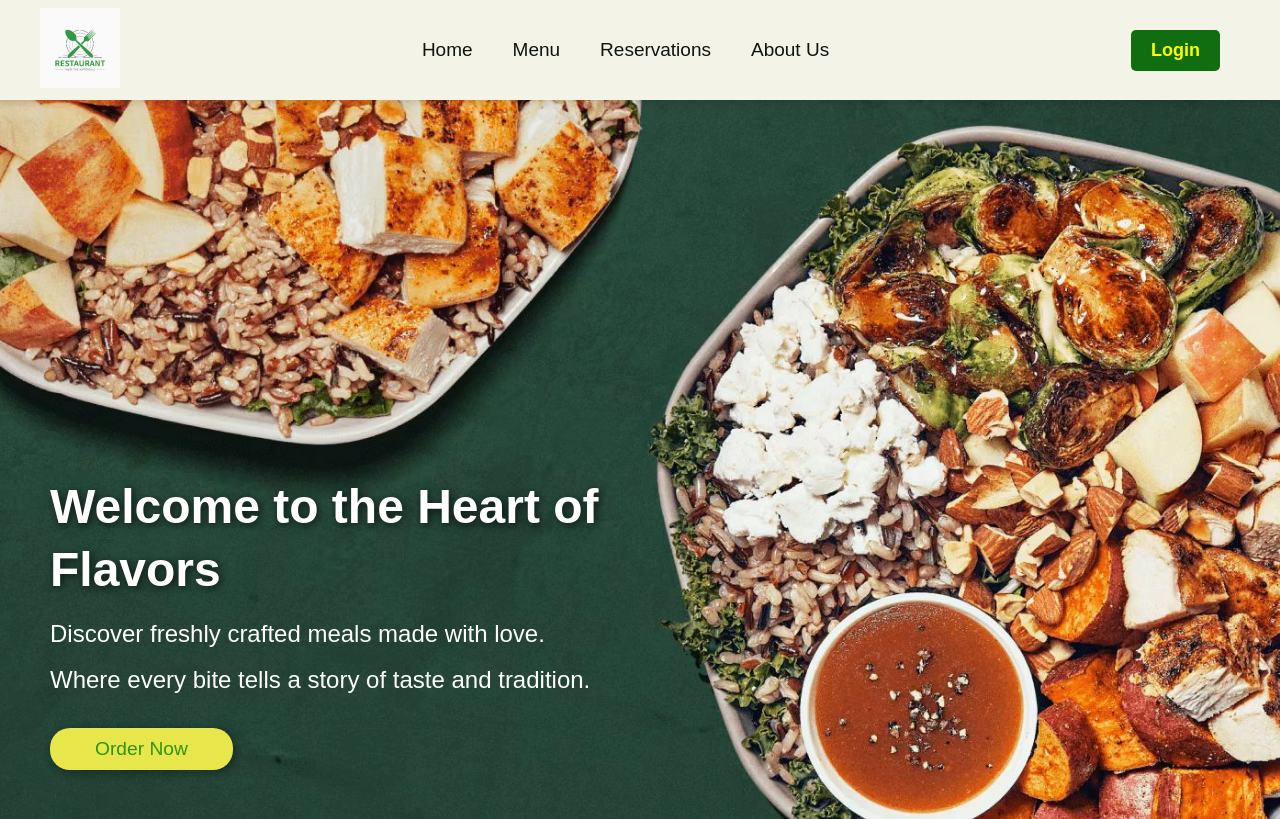
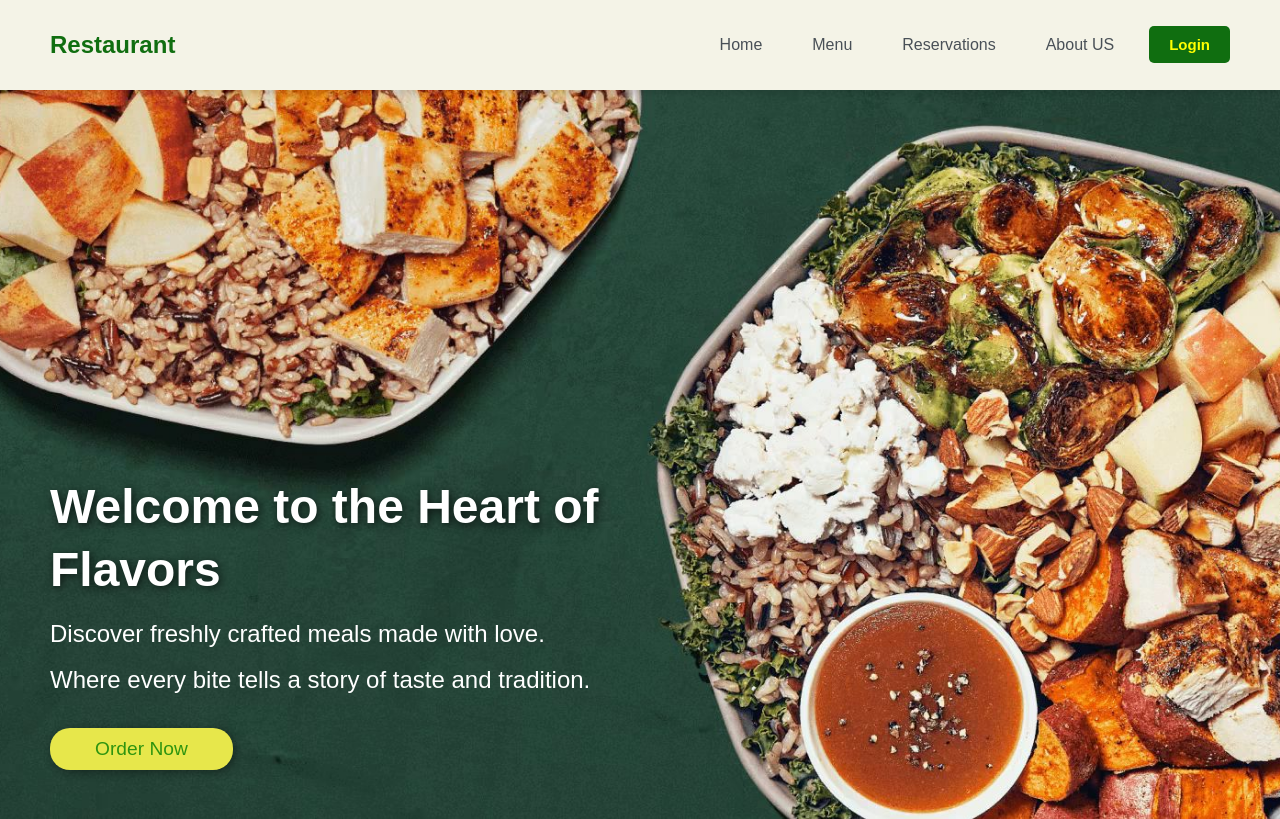
Before and after one commit to altonasllani/Restaurant, a PHP site: page / in a window 1280 px wide. Shown: the top 819 px of the page. Run offline with PHP 8.4, Linux system fonts and the light colour scheme.

Commit message:
added responsive for header

```diff
--- a/about.html
+++ b/about.html
@@ -23,7 +23,7 @@
                 <li><a href="about.html" class="active">About Us</a></li>
             </ul>
         </nav>
-        <a href="#" class="login-button">Login</a>
+        <a href="login.html" class="login-button">Login</a>
     </header>
 
     <!-- About Section -->
--- /dev/null
+++ b/header.css
@@ -0,0 +1,221 @@
+/* Stili i pergjithshem*/
+body {
+    margin: 0;
+    box-sizing: border-box;
+    font-family: 'Montserrat', sans-serif;
+    background-color:#F4F3E7;
+    overflow-x: hidden;
+}
+
+/* header */
+.header {
+    background-color:#F4F3E7;
+    position:fixed;
+    width: 100%;
+    z-index: 1000;
+    box-shadow: 0 4px 6px rgba(0, 0, 0, 0.1);
+    transition: nav 0.3s ease-in-out;
+    padding: 20px 0;
+}
+
+/* Stilet për container-in e header-it */
+.container {
+    display: flex;
+    justify-content: space-between;
+    align-items: center;
+    padding: 0 50px;
+}
+
+
+.logo {
+    display: flex;
+    align-items: center;
+}
+
+.logo h2 {
+    color: #106e10;
+    font-size: 24px;
+    margin: 0;
+}
+
+
+.logo h2 a {
+    text-decoration: none;
+    color: inherit;
+    font-weight: bold;
+}
+
+/*nav*/
+.nav {
+    display: block;
+    align-items: center;
+}
+
+.nav-list {
+    list-style: none;
+}
+
+
+.nav-link {
+    text-decoration: none;
+    color: #495057;
+    font-weight: 500;
+    padding: 8px 15px;
+    transition: background-color 0.3s, color 0.3s;
+}
+
+
+.nav-link:hover {
+    color: #0056b3;
+}
+
+
+body.no-scroll {
+    overflow: hidden;
+}
+
+/* login buton*/
+.login-button {
+    padding: 10px 20px;
+    background-color: #106e10;
+    font-family: 'Montserrat', sans-serif;
+    color: yellow;
+    text-decoration: none;
+    font-weight: bold;
+    font-size: 15px;
+    border: none;
+    border-radius: 5px;
+    transition: background-color 0.3s, transform 0.3s;
+    cursor: pointer;
+}
+
+
+.login-button:hover {
+    background-color: #08a55c;
+}
+
+
+/* Mobile Responsive Menu */
+@media (max-width: 788px) {
+    .nav {
+        position: fixed;
+        top: 0;
+        left: 0;
+        width: 100%;
+        height: 100%;
+        background-color: rgba(255, 255, 255, 0.9);
+        backdrop-filter: blur(15px);
+        transform: translateY(-100%);
+        z-index: 2000;
+        display: flex;
+        flex-direction: column;
+        align-items: center;
+        justify-content: center;
+    }
+
+    .nav.active {
+        transform: translateY(0);
+        transition: transform 0.5s ease-in-out;
+    }
+
+    .nav-list {
+        list-style: none;
+        padding: 0;
+        margin: 0;
+        text-align: center;
+        display: flex;
+        flex-direction: column;
+        gap: 15px;
+    }
+
+    .nav-link{
+        display: block;
+        font-size: 1.5rem;
+        color: #333;
+        text-decoration: none;
+        margin: 10px 0;
+        transition: color 0.3s;
+    }
+    .header{
+        padding: 25px 0;
+    }
+    .login-button {
+        display: block;
+        font-size: 1.5rem;
+        text-decoration: none;
+        border-radius: 10px;
+        background-color:#106e10;
+        margin: 20px;
+        border-radius: 10px;
+        color: yellow;
+    }
+
+    .nav-link:hover, .login-button:hover {
+        color: #007bff;
+    }
+
+    .toggle-button {
+        display: flex;
+        flex-direction: column;
+        gap: 5px;
+        cursor: pointer;
+        position: absolute;
+        top: 30px;
+        right: 30px;
+    }
+
+    .toggle-button div {
+        width: 30px;
+        height: 3px;
+        background-color: #495057;
+        border-radius: 3px;
+        transition: all 0.3s ease-in-out;
+    }
+
+    .close-button {
+        display: block;
+        position: absolute;
+        top: 20px;
+        right: 30px;
+        font-size: 1.5rem;
+        background: none;
+        border: none;
+        color: #333;
+        cursor: pointer;
+        z-index: 2100;
+    }
+}
+
+/* Large Screens */
+@media (min-width: 789px) {
+    .nav {
+        position: static;
+        transform: none;
+        background: none;
+        height: auto;
+        display: flex;
+        flex-direction: row;
+        justify-content: flex-end;
+        align-items: center;
+        z-index: auto;
+    }
+
+    .toggle-button {
+        display: none; /* Hidden for large screens */
+    }
+
+    .close-button {
+        display: none; /* Hidden for large screens */
+    }
+
+    .nav-list {
+        display: flex;
+        flex-direction: row;
+        gap: 20px;
+    }
+
+    .nav-link {
+        font-size: 1rem;
+        margin: 0;
+    }
+}
--- a/index.css
+++ b/index.css
@@ -3,73 +3,6 @@ body {
   margin: 0;
   font-family: 'Montserrat', sans-serif;
   background-color:#F4F3E7;
-}
-
-/* Header */
-.header {
-  position: fixed;
-  top: 0;
-  width: 100%;
-  height: 100px;
-  background-color: #F4F3E7;
-  display: flex;
-  align-items: center;
-  justify-content: space-between;
-  padding: 0 40px;
-  z-index: 10;
-  box-shadow: 0 4px 6px rgba(0, 0, 0, 0.1); /* Shton nje hije per pamje me te mire */
-}
-
-/* Logo ne te majte */
-.logo img {
-  height: 80px; /* Madhesia e logos */
-}
-
-/* Navigacioni ne qender */
-.nav {
-  text-align: center;
-}
-
-.nav ul {
-  display: inline-flex;
-  list-style: none;
-  margin: 0;
-  padding: 0;
-}
-
-.nav li {
-  margin: 0 20px;
-}
-
-.nav a {
-  color: #0E150E;
-  text-decoration: none;
-  font-size: 19px;
-}
-
-.nav a:hover {
-  color: #1c542d;
-  transition: color 0.3s ease-in-out;
-}
-
-/* Login si buton ne te djathte */
-.login-button {
-  padding: 10px 20px;
-  background-color: #106e10;
-  color: yellow;;
-  text-decoration: none;
-  font-weight: bold;
-  font-size: 18px;
-  border: none;
-  border-radius: 5px;
-  margin-right: 100px; /* Hapesira e moderuar nga skaji i djathte */
-  transition: background-color 0.3s, transform 0.3s;
-  cursor: pointer;
-}
-
-.login-button:hover {
-  background-color: #1c542d;
-  transform: scale(1.04);
 }
 
 /* Hero */
@@ -335,28 +268,10 @@ footer {
 }
 
 /* Per ekranet e vogla */
-@media (max-width: 768px) {
+@media (max-width: 690px) {
   .footer .box-container {
     flex-direction: column;
     align-items: center;
   }
 
-  .nav ul {
-    flex-direction: column;
-    align-items: center;
-  }
-
-  .nav li {
-    margin: 10px 0;
-  }
-
-  .header {
-    flex-wrap: wrap;
-    height: auto;
-    padding: 10px 20px;
-  }
-
-  .login-button {
-    margin-right: 10px; /* Pak me afer per ekranet e vogla */
-  }
 }
--- a/index.html
+++ b/index.html
@@ -5,29 +5,40 @@
     <meta name="viewport" content="width=device-width, initial-scale=1.0">
     <meta name="description" content="Welcome to the Best Restaurant. Discover freshly crafted meals made with love.">
     <title>Best Restaurant</title>
+
     <link rel="stylesheet" href="index.css">
+    <link rel="stylesheet" href="header.css">
     <script defer src="script.js"></script>
 
 </head>
 <body>
     <header class="header">
-        <!-- Logo ne anen e majte -->
-        <div class="logo">
-            <img src="logo.png" alt="Restaurant Logo">
+        <div class="container">
+            <!-- Logo -->
+            <div class="logo">
+                <h2><a href="index.html">Restaurant</a></h2>
+            </div>
+
+            <!-- Menu Toggle Button for Mobile -->
+            <div class="toggle-button" id="toggle-menu">
+                <div></div>
+                <div></div>
+                <div></div>
+            </div>
+
+            <!-- Navigation -->
+            <nav class="nav" id="nav">
+                <button class="close-button" id="close-menu">&times;</button>
+                <ul class="nav-list">
+                    <li><a href="index.html" class="nav-link">Home</a></li>
+                    <li><a href="menu.html" class="nav-link">Menu</a></li>
+                    <li><a href="reservations.html" class="nav-link">Reservations</a></li>
+                    <li><a href="about.html" class="nav-link">About US</a></li>
+                    <li><a href="login.html" class="login-button">Login</a></li>
+                </ul>
+            </nav>
+
         </div>
-
-        <!-- Navigacioni ne qender -->
-        <nav class="nav">
-            <ul>
-                <li><a href="index.html">Home</a></li>
-                <li><a href="menu.html">Menu</a></li>
-                <li><a href="Reservations.html">Reservations</a></li>
-                <li><a href="about.html">About Us</a></li>
-            </ul>
-        </nav>
-
-        <!-- Login button ne te djathte -->
-        <a href="login.html" class="login-button">Login</a>
     </header>
 
     <section class="hero">
@@ -48,7 +59,7 @@
                     Download now to order ahead for easy pickup or delivery. Join our free loyalty program to earn rewards, enjoy birthday treats,
                     access exclusive menu items, and more. Your next great meal is just a tap away</p>
                     <div class="btn">
-                        <a href="https://play.google.com/store/apps/details?id=com.globalfoodsoft.restaurantapp" class="underline-link">Download</a>
+                        <a href="https://play.google.com/store/apps/details?id=com.globalfoodsoft.restaurantapp" class="underline-link" target="_blank">Download</a>
                     </div>
             </div>
 
--- a/script.js
+++ b/script.js
@@ -1,3 +1,16 @@
 window.addEventListener('scroll', function() {
-    document.querySelector('.header').style.opacity = Math.max(1 - window.scrollY / 300, 0.8);
+  document.querySelector('.header').style.opacity = Math.max(1 - window.scrollY / 300, 0.8);
+});
+
+
+  const toggleMenu = document.getElementById('toggle-menu');
+    const closeMenu = document.getElementById('close-menu');
+    const Nav = document.getElementById('nav');
+
+  toggleMenu.addEventListener('click', () => {
+      Nav.classList.add('active');
   });
+
+  closeMenu.addEventListener('click', () => {
+      Nav.classList.remove('active');
+});
```
Also changed, not shown: about.css (+6 -7 lines), header.html (added, +41 -0 lines), L.jpg (added).
